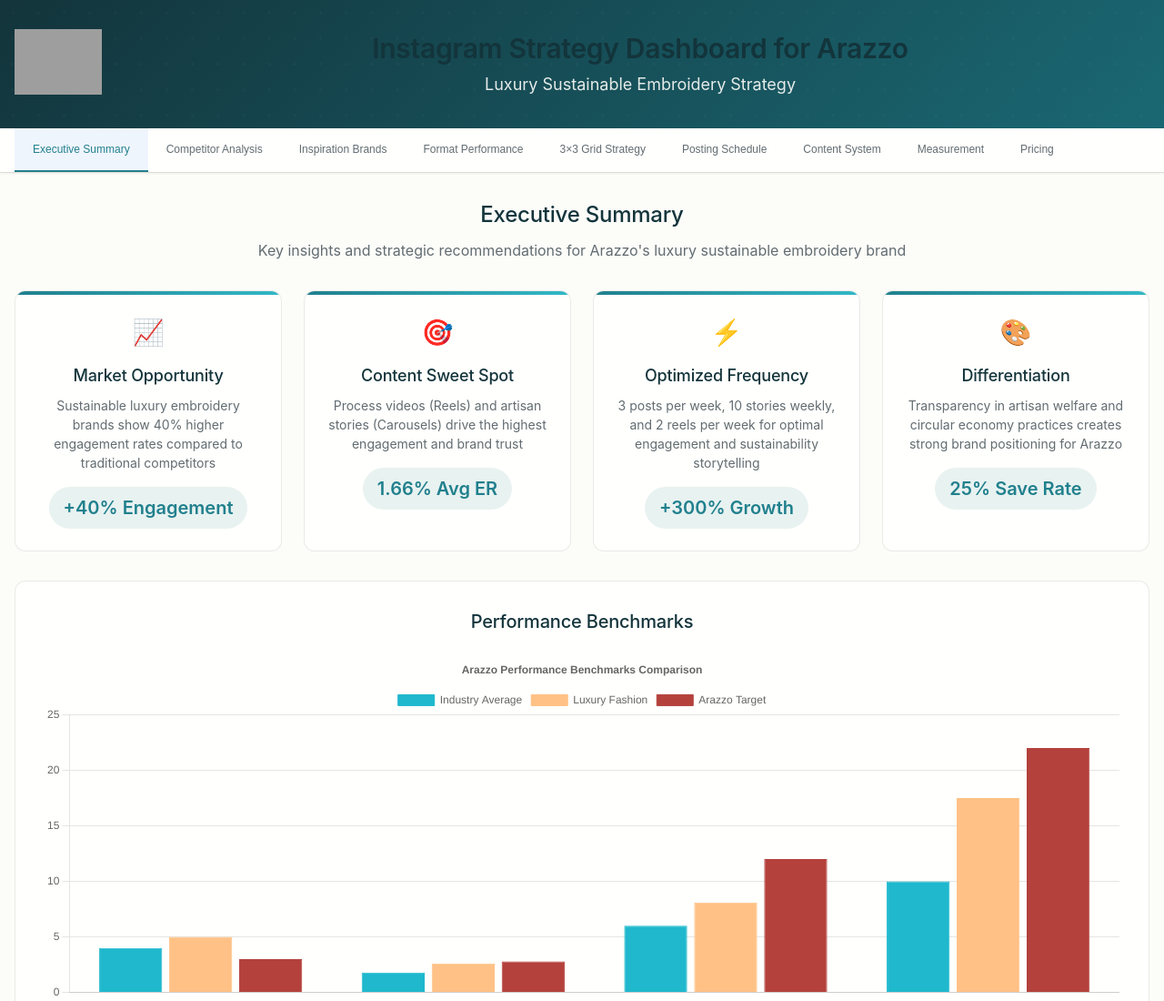
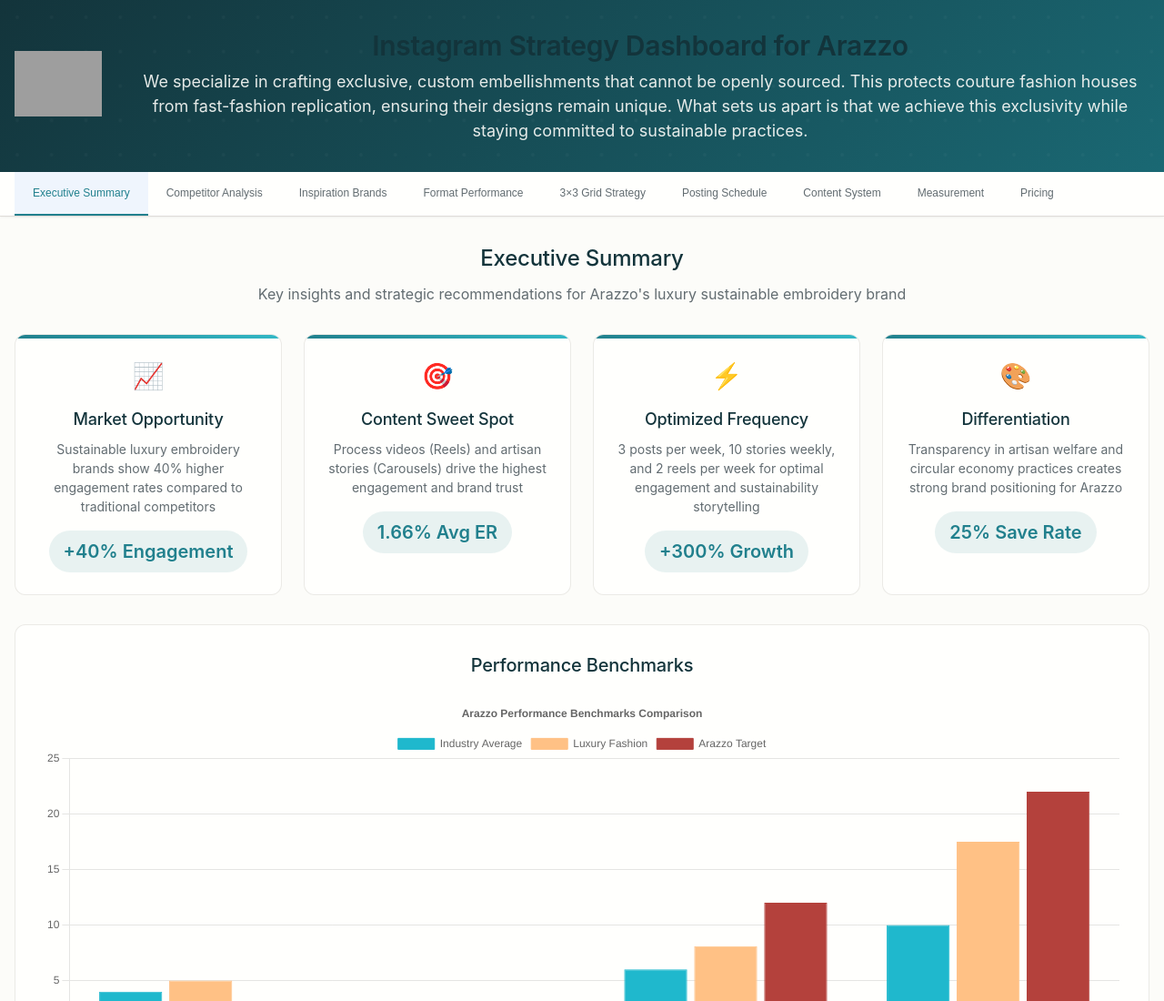
Before and after one commit to ayaannaushad1-cmd/Instagram-Strategy-Dashboard-for-Arazzo, a plain HTML site: page index.html in a window 1280 px wide. Shown: the top 1100 px of the page at 91% size. Drawn offline with nearby package versions, Linux system fonts and the light colour scheme; grey boxes are pictures that could not be loaded; a web font is replaced by a local one.

Commit message:
Update index.html

```diff
--- a/index.html
+++ b/index.html
@@ -16,7 +16,7 @@
                 </div>
                 <div class="header-center">
                     <h1 class="brand-title">Instagram Strategy Dashboard for Arazzo</h1>
-                    <p class="brand-subtitle">Luxury Sustainable Embroidery Strategy</p>
+                    <p class="brand-subtitle">We specialize in crafting exclusive, custom embellishments that cannot be openly sourced. This protects couture fashion houses from fast-fashion replication, ensuring their designs remain unique. What sets us apart is that we achieve this exclusivity while staying committed to sustainable practices.</p>
                 </div>
             </div>
         </div>
```
